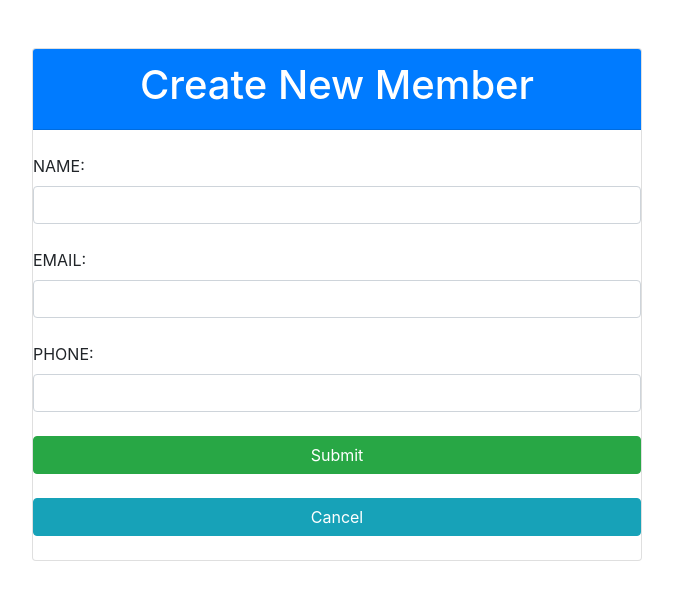
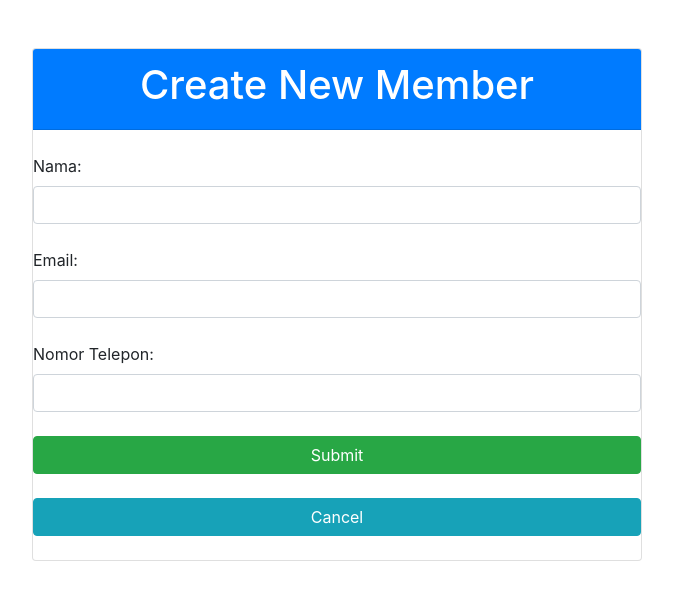
Before and after one commit to Kir4itsu/CRUDaplikasiPHP, a PHP site: page /create.php in a window 1280 px wide. Shown: the part 61-661 px from the top of the page, without its empty margins (303-976 px from the left). Run offline with PHP 8.4, Linux system fonts and the light colour scheme; some libraries are stand-ins or nearby versions.

Commit message:
create.php

```diff
--- a/create.php
+++ b/create.php
@@ -46,13 +46,13 @@
  <h1 class="text-white text-center">  Create New Member </h1>
  </div><br>
 
- <label> NAME: </label>
+ <label> Nama: </label>
  <input type="text" name="name" class="form-control"> <br>
 
- <label> EMAIL: </label>
+ <label> Email: </label>
  <input type="text" name="email" class="form-control"> <br>
 
- <label> PHONE: </label>
+ <label> Nomor Telepon: </label>
  <input type="text" name="phone" class="form-control"> <br>
 
  <button class="btn btn-success" type="submit" name="submit"> Submit </button><br>
```
